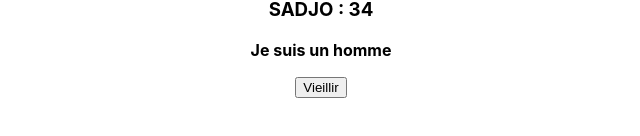
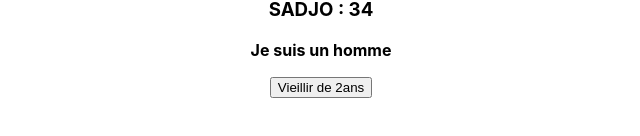
Before and after one commit to adamsbah/projet, a React (Create React App) app: page / in a window 1280 px wide. Shown: the part 334-470 px from the top of the page, without its empty margins (319-959 px from the left). Built offline with nearby package versions, Linux system fonts and the light colour scheme.

Commit message:
Vieillir de 2 ans

```diff
--- a/src/App.js
+++ b/src/App.js
@@ -48,7 +48,7 @@ class  App extends Component {
   handleClick = () => {
 
     const famille = { ...this.state.famille}
-    famille.Membre1.age += 1
+    famille.Membre1.age += 2
     this.setState( {famille} )
   }
 
@@ -82,12 +82,9 @@ class  App extends Component {
        nom={famille.Membre7.nom}>
         <strong>Je suis un homme</strong>
         </Membre>
-        <Button />
-        <button
-        onClick={this.handleClick}
-        >
-        Vieillir
-        </button>
+        <Button
+        vieillir={() => this.handleClick(2)} />
+
 
 
       </div>
--- a/src/components/Button.js
+++ b/src/components/Button.js
@@ -1,13 +1,14 @@
-import React, { Component } from 'react'
-import './Button.css'
-class Button extends Component {
-    render() {
-        return (
-            <div>
+import React from 'react'
 
-            </div>
-        )
-    }
+ const Button = ({vieillir}) => {
+    return (
+        <div>
+        <button onClick={vieillir}>
+        Vieillir de 2ans
+        </button>
+
+        </div>
+    )
 }
 
 export default Button
```
